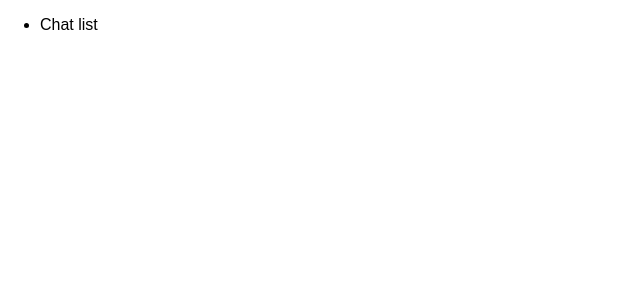
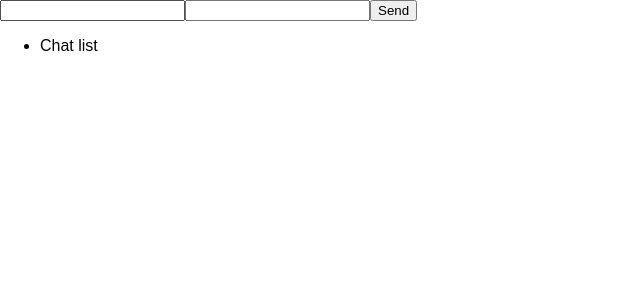
Before and after one commit to rizafahmi/react-chat-tdd, a React (Create React App) app: page / in a window 1280 px wide. Shown: the top 300 px of the page, without its empty margins (0-640 px from the left). Built offline with nearby package versions, Linux system fonts and the light colour scheme.

Commit message:
Pass test form should have 2 inputs

```diff
--- a/src/components/ChatForm.js
+++ b/src/components/ChatForm.js
@@ -2,7 +2,11 @@ import React from 'react'
 
 const ChatForm = (props) => {
   return (
-    <form />
+    <form>
+      <input />
+      <input />
+      <button>Send</button>
+    </form>
   )
 }
 
```
